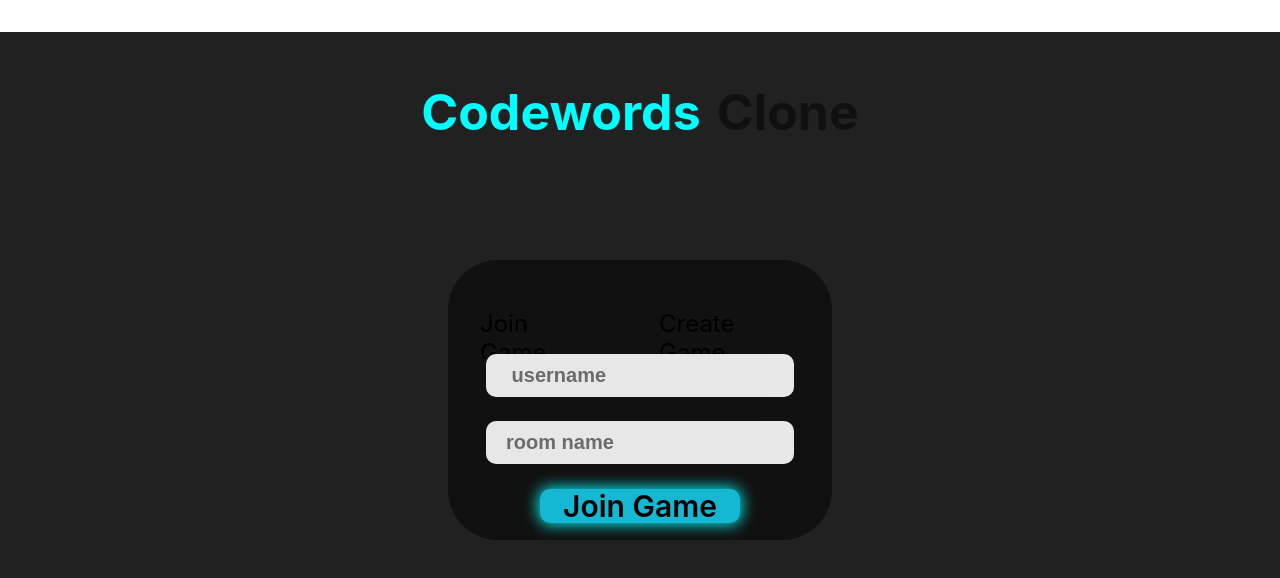
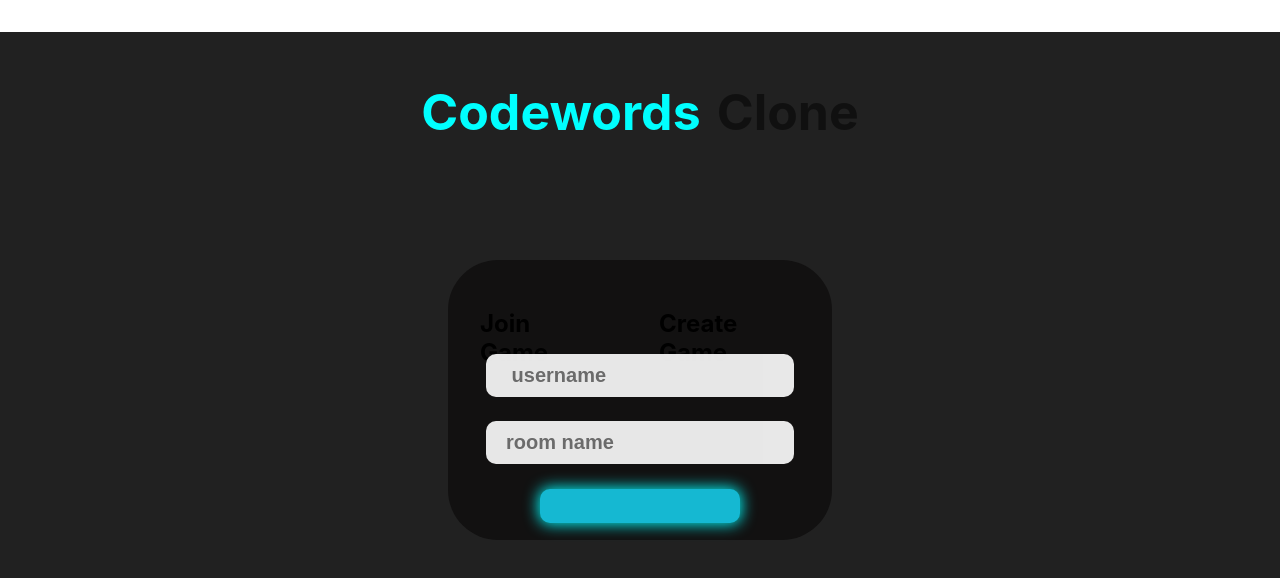
Before and after one commit to MHassan47/Codewords-Clone, a React (Create React App) app: page / in a window 1280 px wide. Shown: the top 578 px of the page. Built offline with nearby package versions, Linux system fonts and the light colour scheme.

Commit message:
adds conditional rendering to landing button

```diff
--- a/src/components/Landing/Landing.css
+++ b/src/components/Landing/Landing.css
@@ -44,10 +44,14 @@ p {
   cursor: pointer;
 }
 
-.header > *:hover {
+/* .header > *:hover {
   color: #0ff;
   font-size: 28px;
   transform: 0.5s;
+} */
+h2:active {
+  color: #0ff;
+  border-bottom: 2px solid #19d3ef;
 }
 
 .username {
@@ -81,4 +85,10 @@ input {
   width: 200px;
   height: 12%;
   box-shadow: 0 0 15px 1px #0ff;
+  cursor: pointer;
 }
+
+.join_btn:hover {
+  width: 210px;
+  height: 13%;
+}
--- a/src/components/Landing/Landing.js
+++ b/src/components/Landing/Landing.js
@@ -1,7 +1,10 @@
 import React from "react";
 import "./Landing.css";
+import { useState } from "react";
 
 function Landing() {
+  const [gameType, setGameType] = useState();
+  console.log(gameType);
   return (
     <div>
       <div className="logo">
@@ -10,8 +13,15 @@ function Landing() {
       </div>
       <div className="landing_container">
         <div className="header">
-          <div className="join_game">Join Game</div>
-          <div className="create_game">Create Game</div>
+          <h2 className="join_game" onClick={() => setGameType("Join Game")}>
+            Join Game
+          </h2>
+          <h2
+            className="create_game"
+            onClick={() => setGameType("Create Game")}
+          >
+            Create Game
+          </h2>
         </div>
         <div className="username">
           <input type="text" placeholder=" username" />
@@ -19,7 +29,7 @@ function Landing() {
         <div className="room_name">
           <input type="text" placeholder="room name" />
         </div>
-        <div className="join_btn">Join Game</div>
+        <div className="join_btn">{gameType}</div>
       </div>
     </div>
   );
```
